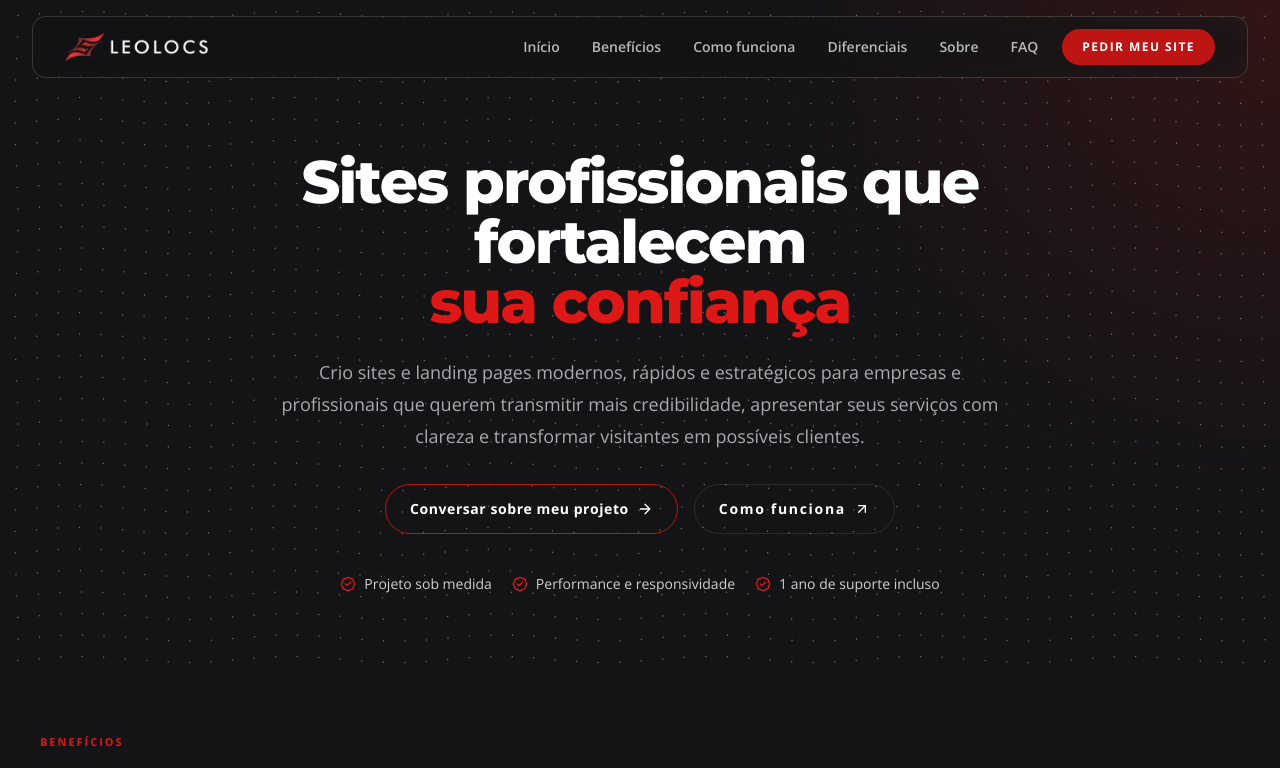
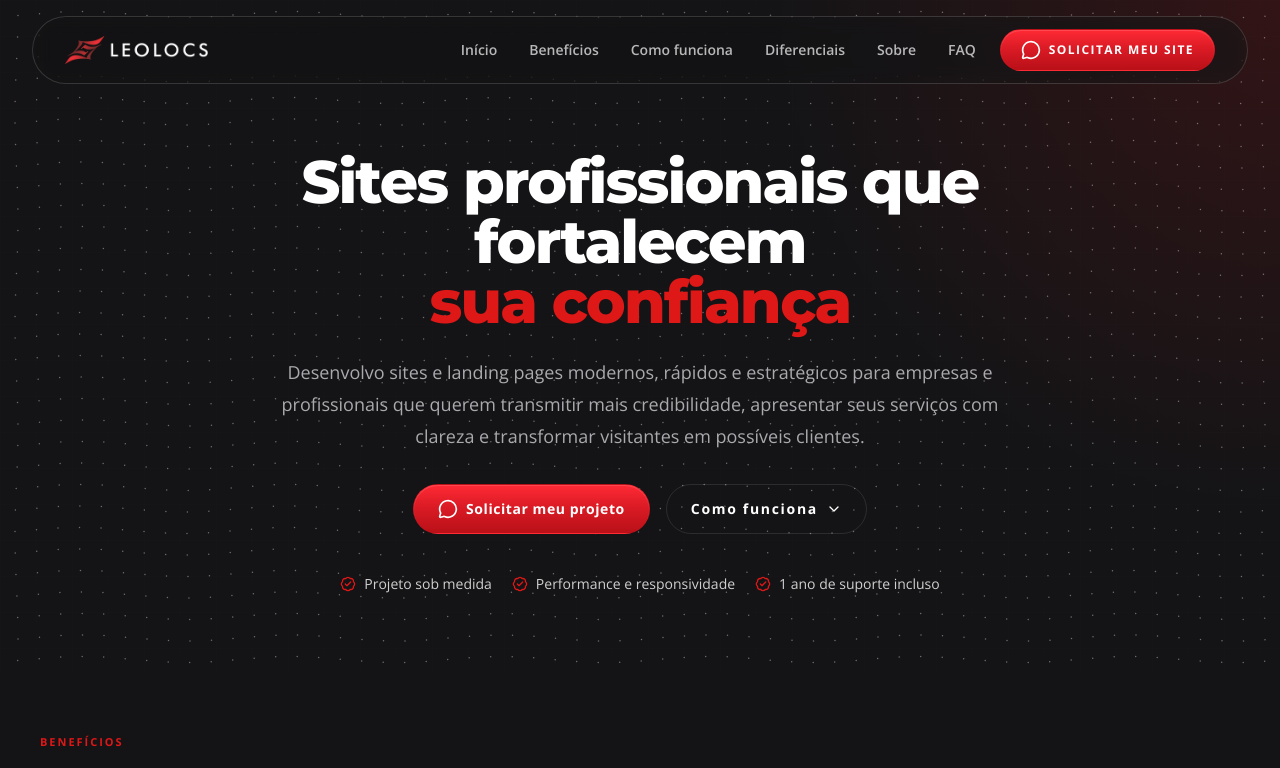
Before and after one commit to leolocs/leolocs_website, a React (Vite) app: page / in a window 1280 px wide. Shown: the top 768 px of the page. Built offline with nearby package versions, Linux system fonts and the light colour scheme.

Commit message:
Alterações de layout, texto, sobre mim, UI/UX

```diff
--- a/src/App.tsx
+++ b/src/App.tsx
@@ -1,6 +1,4 @@
 import {
-  ArrowRight,
-  ArrowUpRight,
   BadgeCheck,
   ChartNoAxesCombined,
   ChevronDown,
@@ -8,6 +6,7 @@ import {
   CircleDashed,
   Gauge,
   LifeBuoy,
+  MessageCircle,
   Menu,
   MonitorSmartphone,
   MousePointerClick,
@@ -294,10 +293,24 @@ function App() {
     setProfileTilt({ x: 0, y: 0 });
   }
 
+  function handleHeaderCtaPointerMove(event: React.PointerEvent<HTMLAnchorElement>) {
+    const bounds = event.currentTarget.getBoundingClientRect();
+    const pointerX = ((event.clientX - bounds.left) / bounds.width) * 100;
+    const pointerY = ((event.clientY - bounds.top) / bounds.height) * 100;
+
+    event.currentTarget.style.setProperty('--cta-x', `${pointerX}%`);
+    event.currentTarget.style.setProperty('--cta-y', `${pointerY}%`);
+  }
+
+  function resetHeaderCtaGlow(event: React.PointerEvent<HTMLAnchorElement>) {
+    event.currentTarget.style.setProperty('--cta-x', '50%');
+    event.currentTarget.style.setProperty('--cta-y', '50%');
+  }
+
   return (
     <div className="min-h-screen bg-bg text-text font-body antialiased">
       <header className="fixed inset-x-0 top-0 z-50 px-6 pt-4 md:px-8">
-        <div className="mx-auto max-w-[1280px] rounded-[14px] border border-white/[0.15] bg-[#1a1a1d]/15 px-8 py-3 backdrop-blur-[10px] backdrop-brightness-[0.91] backdrop-saturate-[0.4]">
+        <div className="mx-auto max-w-[1280px] rounded-[50px] border border-white/[0.15] bg-[#1a1a1d]/15 px-8 py-3 backdrop-blur-[10px] backdrop-brightness-[0.91] backdrop-saturate-[0.4]">
           <div className="flex items-center gap-6">
             <a href="#inicio" className="flex shrink-0 items-center gap-3" aria-label="Leolocs início">
               <img src={logoWhite} alt="Leolocs logo" width="676" height="132" className="block h-7 w-[143px] object-contain" />
@@ -320,9 +333,14 @@ function App() {
             <div className="hidden lg:block">
               <a
                 href={whatsappBase}
-                className="inline-flex items-center gap-2 rounded-full bg-brand px-5 py-2.5 text-xs font-bold tracking-[0.12em] text-white transition hover:bg-brand"
+                onPointerMove={handleHeaderCtaPointerMove}
+                onPointerLeave={resetHeaderCtaGlow}
+                className="header-cta-shiny inline-flex items-center gap-2 rounded-full px-5 py-2.5 text-xs font-bold tracking-[0.12em] text-white"
               >
-                PEDIR MEU SITE
+                <span className="inline-flex items-center gap-2">
+                  <MessageCircle size={20} />
+                  SOLICITAR MEU SITE
+                </span>
               </a>
             </div>
 
@@ -330,7 +348,7 @@ function App() {
               type="button"
               aria-label="Abrir menu"
               onClick={() => setMobileOpen((prev) => !prev)}
-              className="ml-auto rounded-full border border-white/10 bg-white/5 p-2 text-white lg:hidden"
+              className="ml-auto rounded-full border border-white/10 bg-white/5 p-2 text-white transition-colors duration-300 ease-in-out hover:border-white/20 hover:bg-white/10 lg:hidden"
             >
               {mobileOpen ? <X size={18} /> : <Menu size={18} />}
             </button>
@@ -350,9 +368,14 @@ function App() {
               ))}
               <a
                 href={whatsappBase}
-                className="mt-2 inline-flex items-center gap-2 rounded-full bg-brand px-4 py-2.5 text-xs font-bold tracking-[0.12em] text-white"
+                onPointerMove={handleHeaderCtaPointerMove}
+                onPointerLeave={resetHeaderCtaGlow}
+                className="header-cta-shiny mt-2 inline-flex items-center gap-2 rounded-full px-4 py-2.5 text-xs font-bold tracking-[0.12em] text-white"
               >
-                PEDIR MEU SITE
+                <span className="inline-flex items-center gap-2">
+                  <MessageCircle size={20} />
+                  SOLICITAR MEU SITE
+                </span>
               </a>
             </div>
           )}
@@ -386,21 +409,26 @@ function App() {
                 <span key={heroWords[currentWord]} className="hero-word block text-brandText">{heroWords[currentWord]}</span>
               </h1>
               <p className="mt-6 max-w-[720px] text-lg leading-8 text-muted">
-                Crio sites e landing pages modernos, rápidos e estratégicos para empresas e profissionais que querem transmitir mais credibilidade, apresentar seus serviços com clareza e transformar visitantes em possíveis clientes.
+                Desenvolvo sites e landing pages modernos, rápidos e estratégicos para empresas e profissionais que querem transmitir mais credibilidade, apresentar seus serviços com clareza e transformar visitantes em possíveis clientes.
               </p>
 
               <div className="mt-8 flex flex-col justify-center gap-4 sm:flex-row">
                 <a
                   href={whatsappBase}
-                  className="inline-flex items-center justify-center gap-2 rounded-full border border-brand bg-transparent px-6 py-3.5 text-sm font-bold tracking-[0.04em] text-white transition hover:bg-brand hover:text-white"
+                  onPointerMove={handleHeaderCtaPointerMove}
+                  onPointerLeave={resetHeaderCtaGlow}
+                  className="header-cta-shiny inline-flex items-center justify-center gap-2 rounded-full px-6 py-3.5 text-sm font-bold tracking-[0.04em] text-white"
                 >
-                  Conversar sobre meu projeto <ArrowRight size={16} />
+                  <span className="inline-flex items-center gap-2">
+                    <MessageCircle size={20} />
+                    Solicitar meu projeto
+                  </span>
                 </a>
                 <a
                   href="#processo"
-                  className="inline-flex items-center justify-center gap-2 rounded-full border border-white/10 bg-white/0 px-6 py-3.5 text-sm font-bold tracking-[0.12em] text-white transition hover:border-brand/50 hover:text-brandText"
+                  className="inline-flex items-center justify-center gap-2 rounded-full border border-white/10 bg-white/0 px-6 py-3.5 text-sm font-bold tracking-[0.12em] text-white transition-all duration-300 ease-in-out hover:border-brand/50 hover:text-brandText"
                 >
-                  Como funciona <ArrowUpRight size={16} />
+                  Como funciona <ChevronDown size={16} />
                 </a>
               </div>
 
@@ -468,9 +496,10 @@ function App() {
 
             <a
               href={whatsappBase}
-              className="mt-6 inline-flex items-center justify-center gap-2 rounded-full border border-brand bg-transparent px-5 py-3 text-sm font-bold tracking-[0.12em] text-white transition hover:bg-brand hover:text-white md:px-7"
+              className="mt-6 inline-flex items-center justify-center gap-2 rounded-full border border-transparent bg-brandText px-5 py-3 text-sm font-bold tracking-[0.12em] text-white transition-all duration-300 ease-in-out hover:border-white hover:bg-brand hover:text-white md:px-7"
             >
-              QUERO UM SITE PROFISSIONAL <ArrowRight size={16} />
+              <MessageCircle size={20} />
+              QUERO UM SITE PROFISSIONAL
             </a>
           </div>
         </section>
@@ -572,14 +601,14 @@ function App() {
         )}
 
         <section id="sobre" className="fade-in mx-auto max-w-[1280px] px-10 py-[60px]">
-          <div className="grid items-center gap-10 lg:grid-cols-[0.9fr_1.1fr]">
+          <div className="grid grid-cols-1 items-stretch gap-10 lg:grid-cols-[2fr_3fr]">
             <div
               onPointerMove={handleProfilePointerMove}
               onPointerLeave={resetProfileTilt}
               style={{
                 transform: `perspective(900px) rotateX(${profileTilt.x}deg) rotateY(${profileTilt.y}deg)`,
               }}
-              className="profile-tilt overflow-hidden rounded-[24px] border border-border bg-card"
+              className="profile-tilt order-2 overflow-hidden rounded-[24px] border border-transparent bg-card lg:order-1"
             >
               <img
                 src={profileImage}
@@ -588,26 +617,27 @@ function App() {
                 height="2048"
                 loading="lazy"
                 decoding="async"
-                className="h-[500px] w-full object-cover object-center"
+                className="h-full w-auto object-cover object-center"
               />
             </div>
 
-            <div>
+            <div className="order-1 flex h-full min-w-0 flex-col lg:order-2">
               <div className="mb-6 text-xs font-bold uppercase tracking-[0.2em] text-brandText">SOBRE MIM</div>
               <h2 className="text-3xl font-black tracking-[-0.06em] text-white md:text-5xl">
-                Design, tecnologia e estratégia trabalhando para o mesmo objetivo.
+                Design e tecnologia unidos para projetar soluções que fazem sentido para o seu negócio.
               </h2>
               <div className="mt-6 space-y-5 text-lg leading-8 text-muted">
-                <p>Olá, sou Leonardo, designer e desenvolvedor responsável pela Leolocs.</p>
-                <p>Meu trabalho une design de interfaces e desenvolvimento web para ajudar empresas e profissionais a construírem uma presença digital mais clara, moderna e profissional.</p>
-                <p>Não acredito em criar um site apenas para “estar na internet”. Cada projeto precisa ter um propósito: apresentar melhor um negócio, fortalecer sua credibilidade e facilitar o caminho entre o interesse do visitante e o contato com a empresa.</p>
-                <p>Por isso, participo diretamente das etapas de planejamento, design, desenvolvimento e publicação de cada projeto.</p>
+                <p>Olá, me chamo Leonardo, sou designer e desenvolvedor, formado em Análise e Desenvolvimento de Sistemas e atuo há mais de 7 anos com Design, experiência que me permite unir visão visual, usabilidade e desenvolvimento técnico na criação de projetos digitais mais completos.</p>
+                <p>Meu trabalho combina design de interfaces, experiência do usuário e desenvolvimento web para criar sites com identidade, clareza e estrutura pensadas de acordo com cada negócio.</p>
+                <p>Cada projeto precisa ter um propósito: apresentar melhor uma empresa, fortalecer sua credibilidade, valorizar sua marca e facilitar o caminho entre o interesse do visitante e o contato.</p>
+                <p>Por isso, participo diretamente de todas as etapas do projeto — do planejamento e definição da interface ao desenvolvimento, revisão e publicação.</p>
               </div>
               <a
                 href={whatsappBase}
-                className="mt-8 inline-flex items-center gap-2 rounded-full bg-brand px-5 py-3 text-sm font-bold tracking-[0.12em] text-white transition hover:bg-brand"
+                className="mt-8 inline-flex items-center gap-2 self-start rounded-full border border-transparent bg-brandText px-5 py-3 text-sm font-bold tracking-[0.12em] text-white transition-all duration-300 ease-in-out hover:border-white hover:bg-brand"
               >
-                PEDIR MEU SITE <ArrowRight size={16} />
+                <MessageCircle size={20} />
+                SOLICITAR MEU PROJETO
               </a>
             </div>
           </div>
@@ -628,7 +658,7 @@ function App() {
                     aria-controls={`faq-answer-${index}`}
                     aria-expanded={open}
                     onClick={() => setOpenFaq(open ? null : index)}
-                    className="flex w-full items-center justify-between gap-4 px-5 py-4 text-left"
+                      className="flex w-full items-center justify-between gap-4 px-5 py-4 text-left transition-colors duration-300 ease-in-out hover:bg-white/[0.02]"
                   >
                     <span className="text-lg font-bold text-white">{item.question}</span>
                     <ChevronDown className={`transition ${open ? 'rotate-180 text-brandText' : 'text-white/60'}`} size={20} />
@@ -661,9 +691,10 @@ function App() {
             <div className="mt-8 flex flex-col gap-4 sm:flex-row">
               <a
                 href={whatsappBase}
-                className="inline-flex items-center justify-center gap-2 rounded-full border border-brand bg-transparent px-6 py-3.5 text-sm font-bold tracking-[0.04em] text-white transition hover:bg-brand hover:text-white"
+                className="inline-flex items-center justify-center gap-2 rounded-full border border-transparent bg-brandText px-6 py-3.5 text-sm font-bold tracking-[0.04em] text-white transition-all duration-300 ease-in-out hover:border-white hover:bg-brand hover:text-white"
               >
-                Começar meu projeto <ArrowRight size={16} />
+                <MessageCircle size={20} />
+                Começar meu projeto
               </a>
             </div>
 
--- a/src/index.css
+++ b/src/index.css
@@ -123,6 +123,47 @@ img {
   height: 100%;
 }
 
+.header-cta-shiny {
+  position: relative;
+  overflow: hidden;
+  isolation: isolate;
+  border: 1px solid transparent;
+  background: linear-gradient(180deg, #ff2a35 0%, #db1b25 45%, #b91018 100%);
+  box-shadow: inset 0 1px 0 rgba(255, 255, 255, 0.14);
+  transition: border-color 300ms ease-in-out, box-shadow 300ms ease-in-out, transform 300ms ease-in-out;
+}
+
+.header-cta-shiny::after {
+  content: '';
+  position: absolute;
+  inset: 0;
+  pointer-events: none;
+  border-radius: inherit;
+  z-index: 0;
+  background: linear-gradient(180deg, #b91018 0%, #db1b25 55%, #ff2a35 100%);
+  opacity: 0;
+  transition: opacity 300ms ease-in-out;
+}
+
+.header-cta-shiny > * {
+  position: relative;
+  z-index: 2;
+}
+
+.header-cta-shiny:hover,
+.header-cta-shiny:focus-visible {
+  transform: translateY(-1px);
+  border-color: rgba(255, 255, 255, 0.42);
+  box-shadow:
+    0 10px 22px rgba(189, 20, 20, 0.38),
+    inset 0 1px 0 rgba(255, 255, 255, 0.2);
+}
+
+.header-cta-shiny:hover::after,
+.header-cta-shiny:focus-visible::after {
+  opacity: 1;
+}
+
 @keyframes hero-word-in {
   from {
     opacity: 0;
@@ -172,6 +213,14 @@ img {
 
   .differential-card:hover {
     transform: none;
+  }
+
+  .header-cta-shiny {
+    transition: none;
+  }
+
+  .header-cta-shiny::after {
+    transition: none;
   }
 }
 
```
